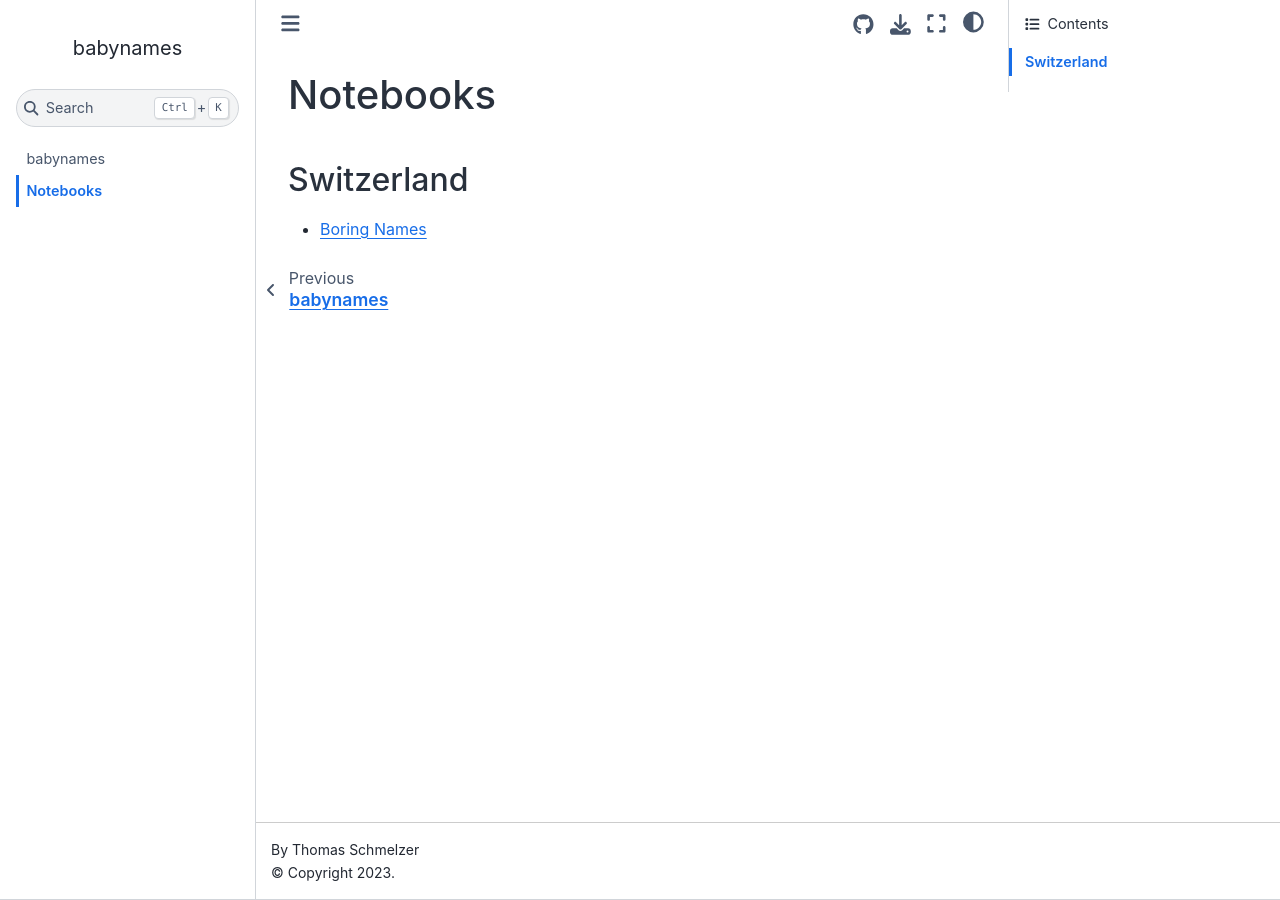
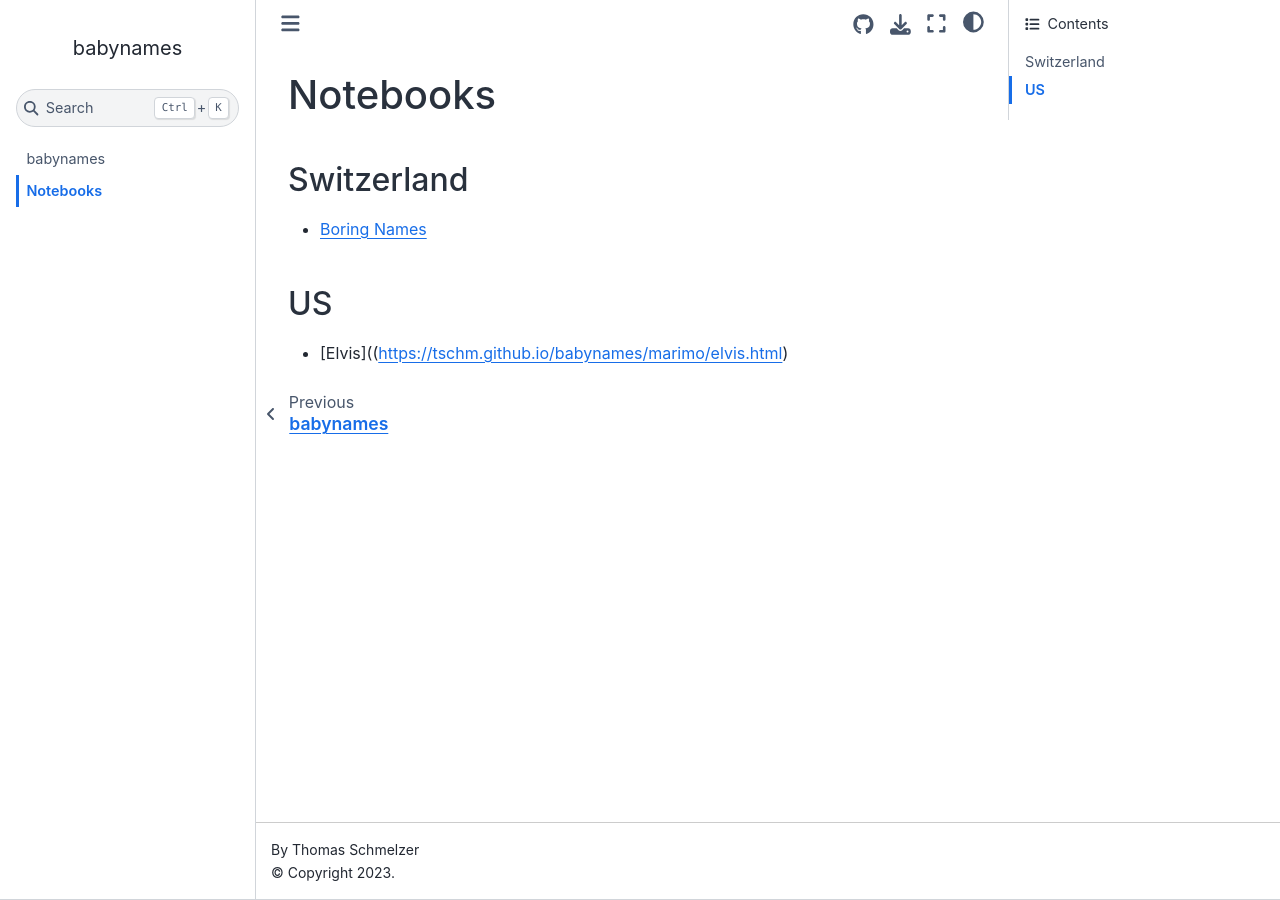
Before and after one commit to tschm/babynames, a Jupyter Book: the page built from book/docs/marimo.md, in a window 1280 px wide. Built offline with Jupyter Book 1.0.4 settings and Sphinx 7.4.7 and the Sphinx Book theme 1.1.4, drawn with Linux system fonts in a browser that asks for light colours.

Commit message:
Update marimo.md

```diff
--- a/book/docs/marimo.md
+++ b/book/docs/marimo.md
@@ -3,3 +3,7 @@
 ## Switzerland
 
 - [Boring Names](https://tschm.github.io/babynames/marimo/boring.html)
+
+## US
+
+- [Elvis]((https://tschm.github.io/babynames/marimo/elvis.html)
```
